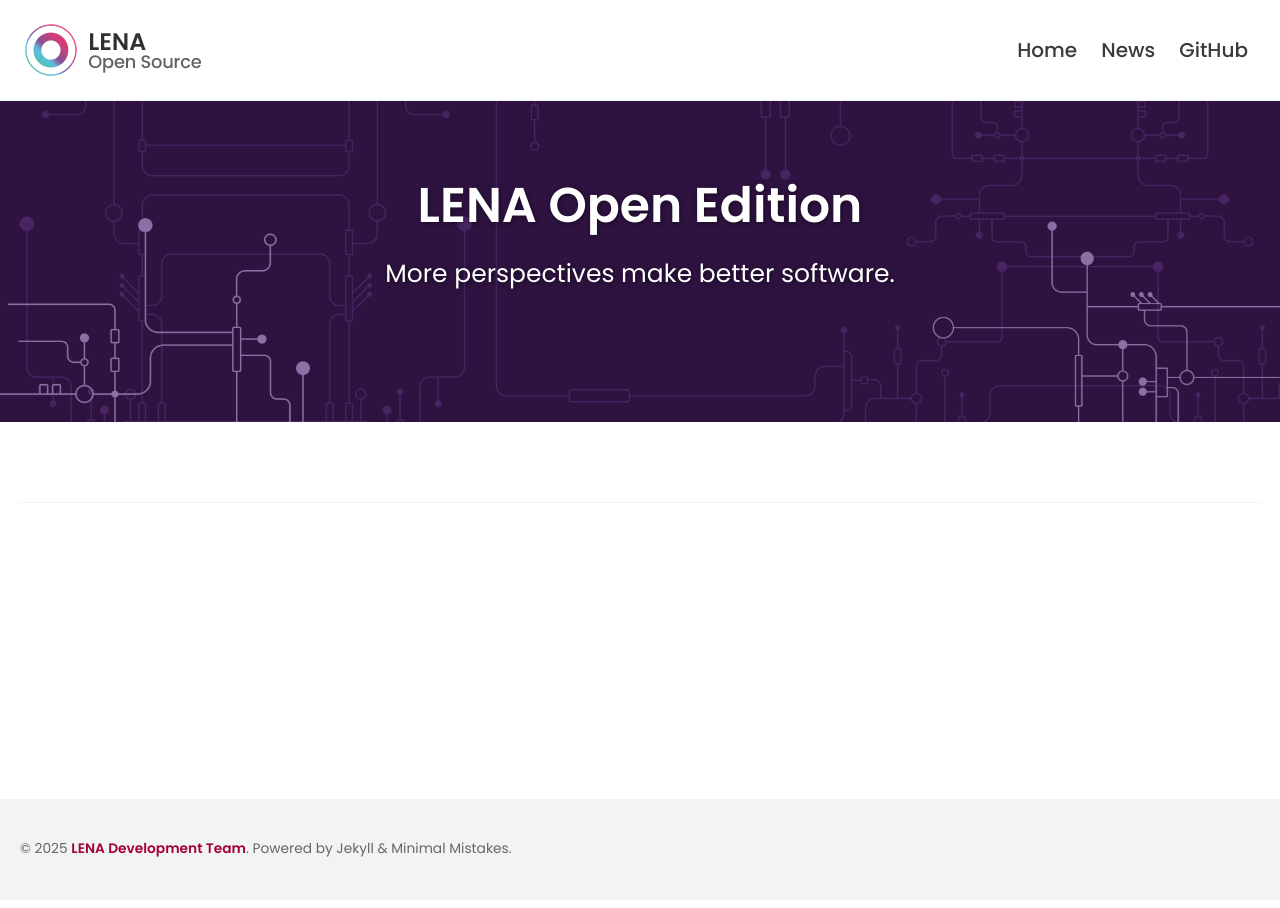
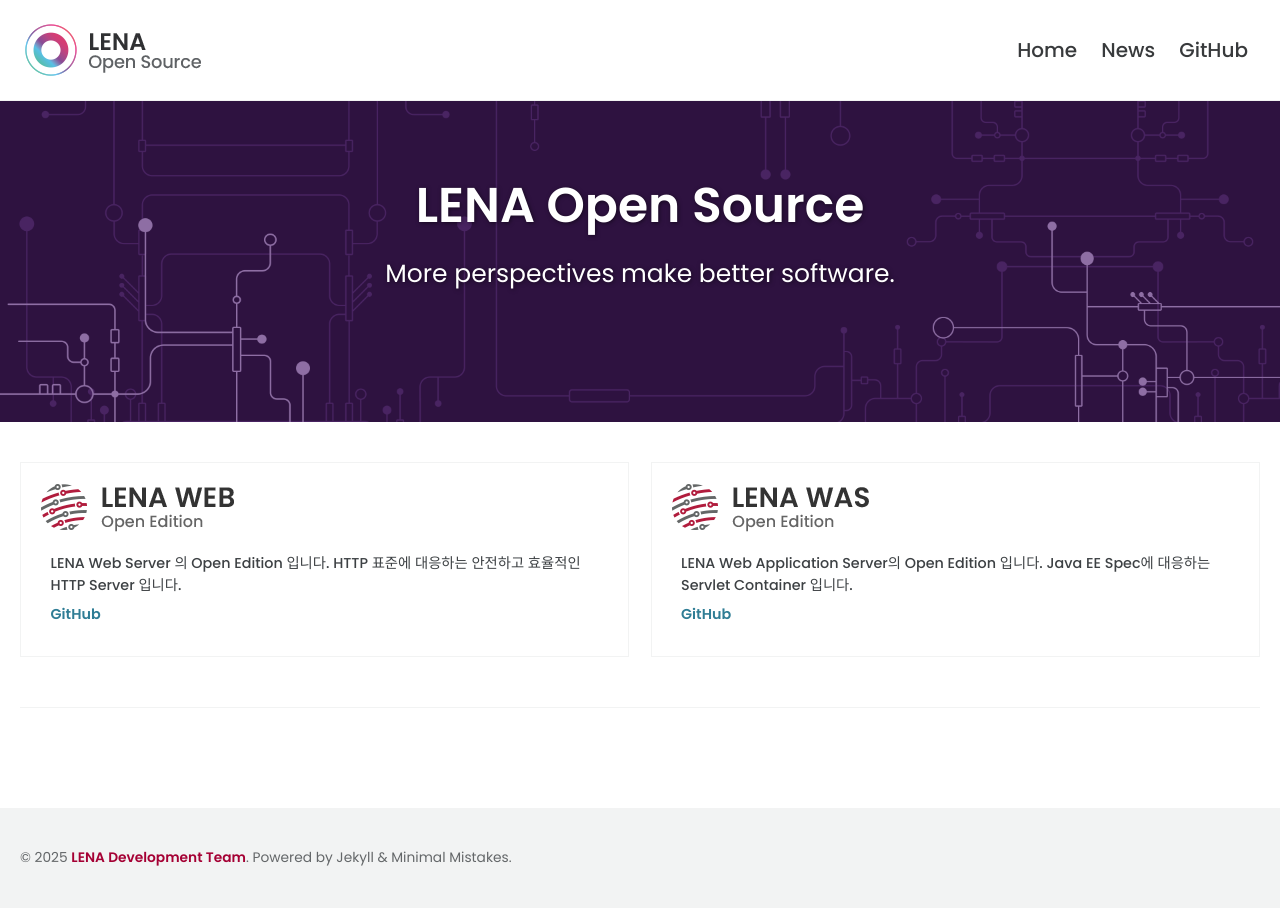
Before and after one commit to OpenLENA/openlena.github.io, a Jekyll site: the page built from _pages/home.md, in a window 1280 px wide. Built offline with Jekyll 4.4.1, drawn with Linux system fonts in a browser that asks for light colours; cached includes are drawn as plain includes; some web fonts are replaced; part of the change alters nothing that is shown.

```diff
--- a/_config.yml
+++ b/_config.yml
@@ -16,7 +16,7 @@ minimal_mistakes_skin    : "default" # "air", "aqua", "contrast", "dark", "dirt"
 
 # Site Settings
 locale                   : "en-US"
-title                    : "LENA Open Edition"
+title                    : "LENA Open Source"
 title_separator          : "-"
 subtitle                 : # site tagline that appears below site title in masthead
 name                     : "LENA Development Team"
@@ -96,7 +96,7 @@ analytics:
 author:
   name             : "LENA Development Team"
   avatar           : # path of avatar image, e.g. "/assets/images/bio-photo.jpg"
-  bio              : "LENA Open Edition."
+  bio              : "LENA Open Source."
   location         : "Seoul"
   email            :
   links:
--- a/_pages/home.md
+++ b/_pages/home.md
@@ -11,21 +11,21 @@ header:
 excerpt: >
   More perspectives make better software.<br /><br />
 
-#feature_row:
-#  - image_path: /assets/images/img_logo_lena_web.png
-#    alt: "customizable"
-#    title: ""
-#    excerpt: "LENA Web Server 의 Open Edition 입니다. HTTP 표준에 대응하는 안전하고 효율적인 HTTP Server 입니다."
-#    url: "https://github.com/OpenLENA/lena-web"
-#    btn_class: "btn--small"
-#    btn_label: "GitHub"
-#  - image_path: /assets/images/img_logo_lena_was.png
-#    alt: "customizable"
-#    title: ""
-#    excerpt: "LENA Web Application Server의 Open Edition 입니다. Java EE Spec에 대응하는 Servlet Container 입니다."
-#    url: "https://github.com/OpenLENA/lena-was"
-#    btn_class: "btn--small"
-#    btn_label: "GitHub"
+feature_row:
+  - image_path: /assets/images/img_logo_lena_web.png
+    alt: "customizable"
+    title: ""
+    excerpt: "LENA Web Server 의 Open Edition 입니다. HTTP 표준에 대응하는 안전하고 효율적인 HTTP Server 입니다."
+    url: "https://github.com/OpenLENA/lena-web"
+    btn_class: "btn--small"
+    btn_label: "GitHub"
+  - image_path: /assets/images/img_logo_lena_was.png
+    alt: "customizable"
+    title: ""
+    excerpt: "LENA Web Application Server의 Open Edition 입니다. Java EE Spec에 대응하는 Servlet Container 입니다."
+    url: "https://github.com/OpenLENA/lena-was"
+    btn_class: "btn--small"
+    btn_label: "GitHub"
 ---
 
 {% include feature_row %}
```
